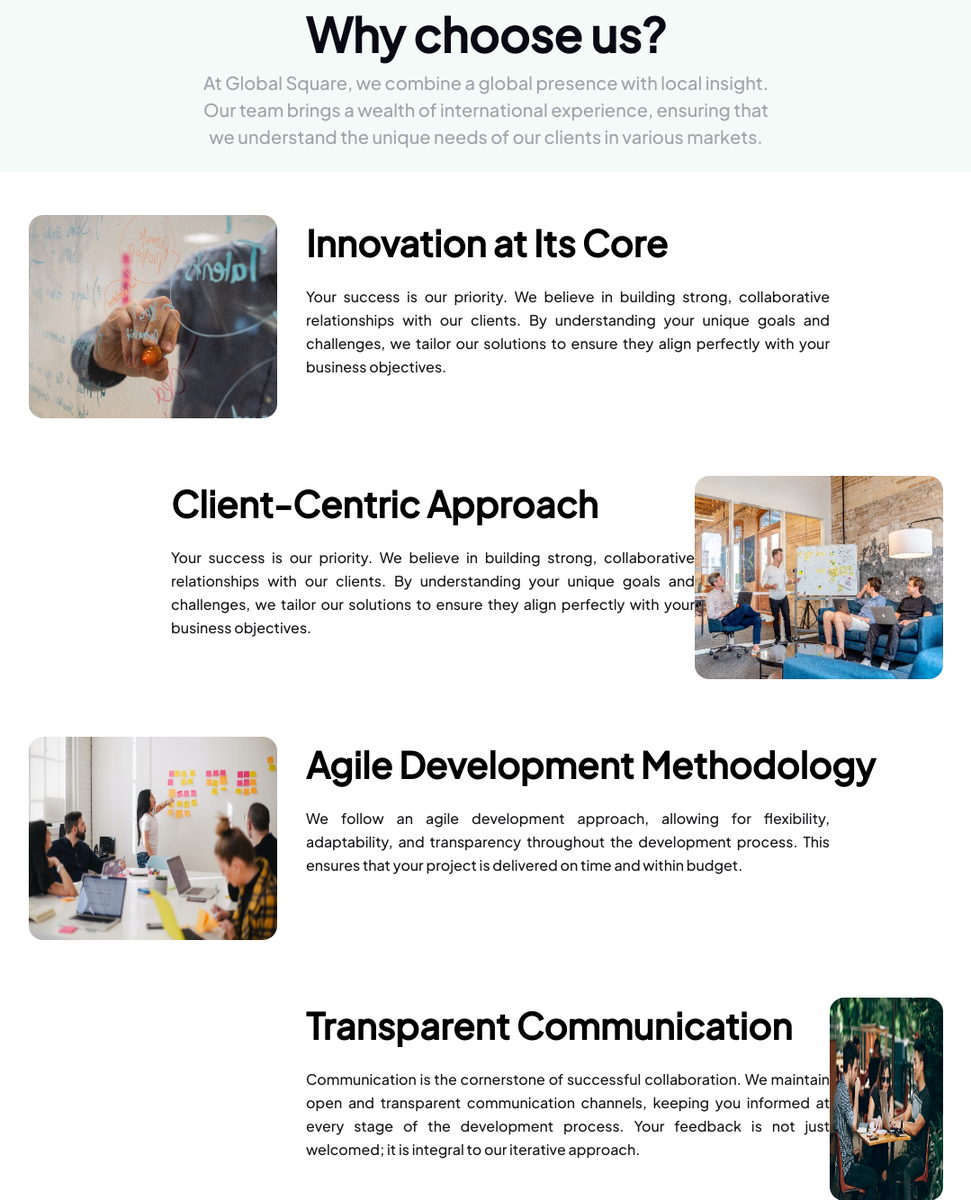
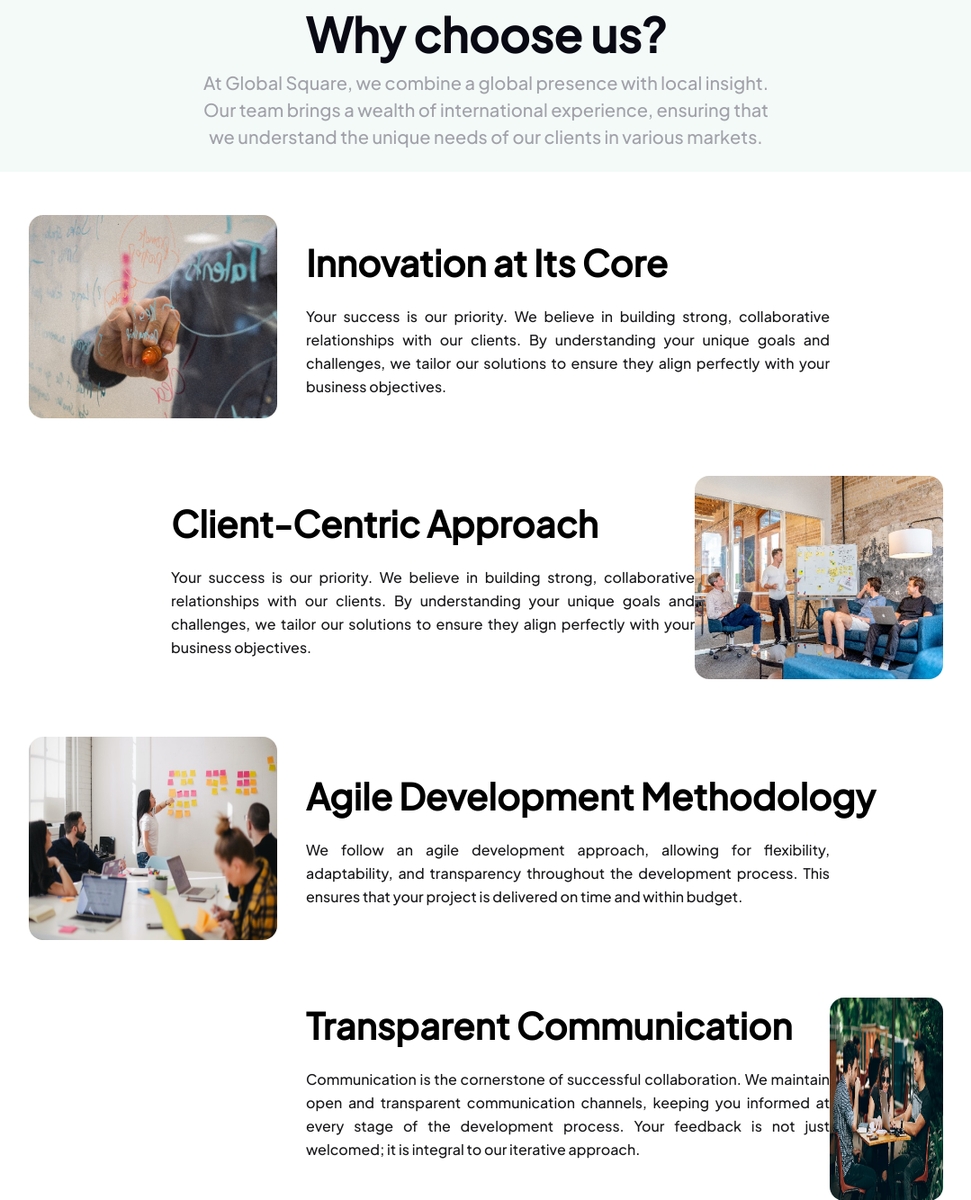
Before and after one commit to KiranDhungana/globalsqit, a PHP site: page /whychooseus.php in a window 1280 px wide. Shown: the part 162-1496 px from the top of the page at 90% size, without its empty margins (100-1179 px from the left). Run offline with PHP 8.4, Linux system fonts and the light colour scheme; some libraries are stand-ins or nearby versions.

Commit message:
new work update

```diff
--- a/whychooseus.php
+++ b/whychooseus.php
@@ -32,7 +32,7 @@ include('header.php')
 </div>
 <!-- Why choose us main -->
 <div class="flex flex-col gap-[64px] mt-[24px] mb-[72px]">
-    <div class="flex md:flex-row flex-col md:px-[132px] px-[24px] gap-[32px] ">
+    <div class="flex md:flex-row flex-col items-center md:px-[132px] px-[24px] gap-[32px] ">
         <div>
             <img class="h-[226px] rounded-[16px] w-[276px]" src="images/whyc1.jpeg" alt="">
         </div>
@@ -47,8 +47,8 @@ include('header.php')
         </div>
     </div>
 
-    <div class="flex md:flex-row flex-col  px-[24px] md:mx-[132px]  md:px-[0px] gap-[32px] justify-center md:justify-end">
-        <div class="flex md:flex-row flex-col" >
+<div class="flex md:flex-row flex-col items-center  px-[24px] md:mx-[132px]  md:px-[0px] gap-[32px] justify-center md:justify-end">
+        <div class="flex md:flex-row flex-col items-center" >
 <div>
             <img class="h-[226px] rounded-[16px] w-[276px] md:hidden block" src="images/why2.jpeg" alt="">
         </div>
@@ -68,7 +68,7 @@ include('header.php')
 
     </div>
 
-    <div class="flex md:flex-row flex-col px-[24px] md:px-[132px]  gap-[32px]">
+    <div class="flex md:flex-row items-center flex-col px-[24px] md:px-[132px]  gap-[32px]">
         <div>
             <img class="h-[226px] rounded-[16px] w-[276px]" src="images/why3.jpeg" alt="">
         </div>
@@ -94,7 +94,7 @@ include('header.php')
 
             </span>
         </div>
-        <div>
+        <div class="flex flex-col items-center" >
             <img class="h-[226px] rounded-[16px] w-[276px]" src="images/why4.jpeg" alt="">
         </div>
         </div>
```
Also changed, not shown: index.php (+12 -12 lines).
